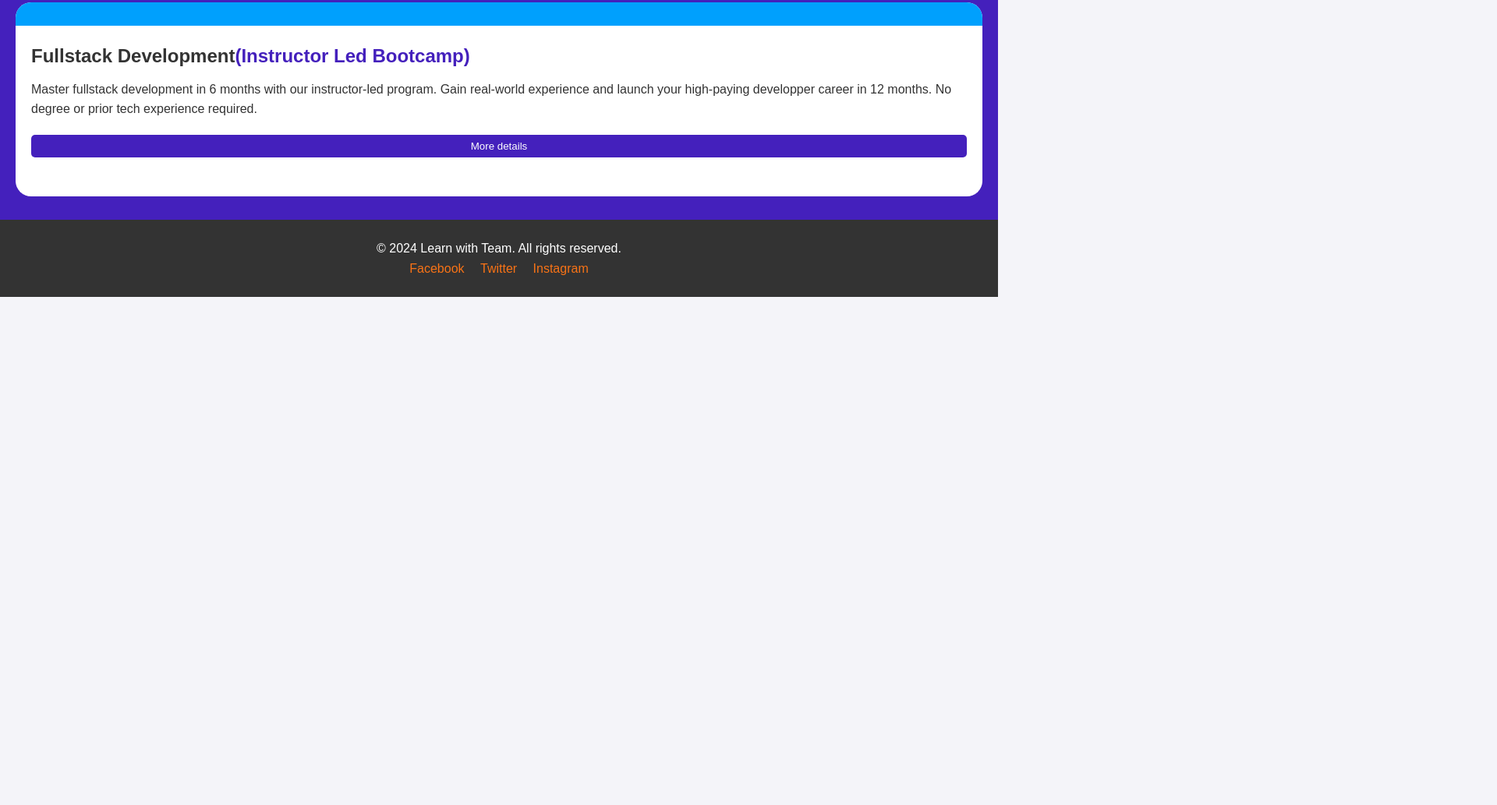
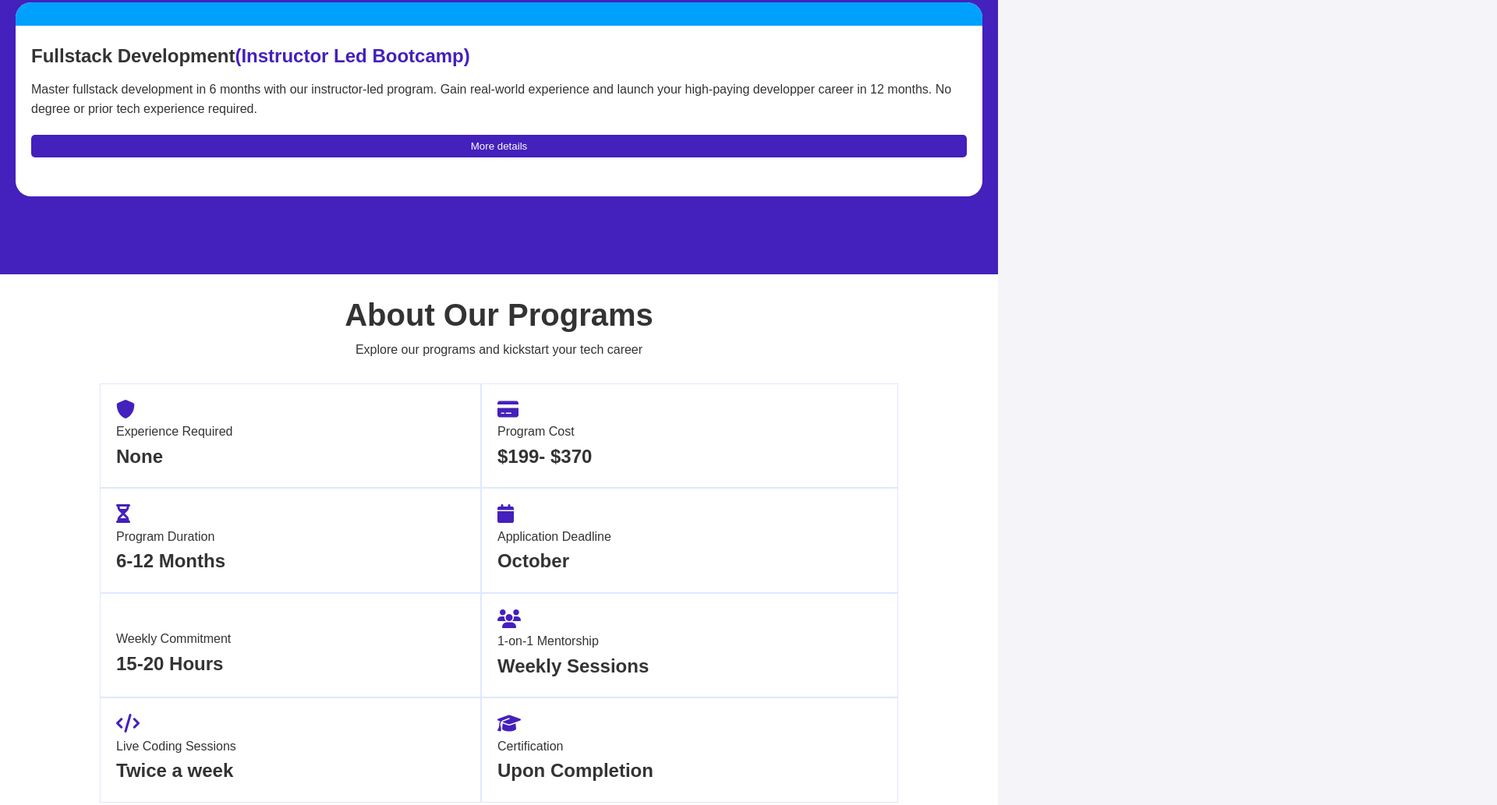
Before and after one commit to Faizol-Shobola/learn-with-team, a plain HTML site: page index.html in a window 1280 px wide. Shown: the part 782-1815 px from the top of the page at 78% size, 1920 px wide, since content can reach past the window. Before the commit the page ends 1163 px from the top, so only its background shows below. Drawn offline with Linux system fonts and the light colour scheme.

Commit message:
I completed the Online Programs Section

```diff
--- a/index.html
+++ b/index.html
@@ -5,6 +5,8 @@
     <meta name="viewport" content="width=device-width, initial-scale=1.0">
     <title>Learn with Team</title>
     <link rel="stylesheet" href="styles.css">
+    <link rel="stylesheet" href="https://cdnjs.cloudflare.com/ajax/libs/font-awesome/6.7.1/css/all.min.css">
+    <link rel="stylesheet" href="https://cdnjs.cloudflare.com/ajax/libs/font-awesome/6.7.1/css/fontawesome.min.css" integrity="sha512-lauN4D/0AgFUGvmMR+knQnbOADyD/XuQ8VF18I8Ll0+TLvsujshyxvU+uzogmQbSq6qJd5jnUdYtK8ShxXMlSg==" crossorigin="anonymous" referrerpolicy="no-referrer" />
 </head>
 <body>
     <!-- Header Section -->
@@ -125,6 +127,54 @@
                 <a href="https://olg.theprogrammersuniversity.com/full-stack-development-bootcamp"><button>More details</button></a>
             </div>
         </div>
+        <div class="grid-section">
+            <div class="grid-header">
+                <h2>About Our Programs</h2>
+                <p>Explore our programs and kickstart your tech career</p>
+            </div>
+            <div class="grid-container">
+                <div class="grid-element">
+                    <i class="fa fa-shield" aria-hidden="true"></i>
+                    <p>Experience Required</p>
+                    <p class="bold-text">None</p>
+                </div>
+                <div class="grid-element">
+                    <i class="fa fa-credit-card-alt" aria-hidden="true"></i>
+                    <p>Program Cost</p>
+                    <p class="bold-text">$199- $370</p>
+                </div>
+                <div class="grid-element">
+                    <i class="fa fa-hourglass-half" aria-hidden="true"></i>
+                    <p>Program Duration</p>
+                    <p class="bold-text">6-12 Months</p>
+                </div>
+                <div class="grid-element">
+                    <i class="fa fa-calendar" aria-hidden="true"></i>
+                    <p>Application Deadline</p>
+                    <p class="bold-text">October</p>
+                </div>
+                <div class="grid-element">
+                    <i class="fa fa-clock-o" aria-hidden="true"></i>
+                    <p>Weekly Commitment</p>
+                    <p class="bold-text">15-20 Hours</p>
+                </div>
+                <div class="grid-element">
+                    <i class="fa fa-users" aria-hidden="true"></i>
+                    <p>1-on-1 Mentorship</p>
+                    <p class="bold-text">Weekly Sessions</p>
+                </div>
+                <div class="grid-element">
+                    <i class="fa fa-code" aria-hidden="true"></i>
+                    <p>Live Coding Sessions</p>
+                    <p class="bold-text">Twice a week</p>
+                </div>
+                <div class="grid-element">
+                    <i class="fa fa-graduation-cap" aria-hidden="true"></i>
+                    <p>Certification</p>
+                    <p class="bold-text">Upon Completion</p>
+                </div>
+            </div>
+        </div>
      </section>
 
     <!-- Footer Section -->
--- a/styles.css
+++ b/styles.css
@@ -43,6 +43,7 @@ body {
 .before-header{
     text-align: center;
 }
+
 .before-header a{
     text-decoration: none;
     color: white;
@@ -172,6 +173,13 @@ body {
         display: block;
     }
 }
+@media (max-width: 475px){
+    .before-header{
+        text-align: center;
+        padding: 0 20px;
+    }
+}
+
 /* Sidebar Design*/
 .sidebar{
     padding: 10px 20px;
@@ -292,8 +300,8 @@ body {
     margin-bottom: 20px;
 }
 .logo-container{
-    width: 80%;
     display: flex;
+    overflow: hidden;
 }
 .logos{
     display: flex;
@@ -317,7 +325,7 @@ body {
 /*Online Programs Section*/
 .online-programs{
     background-color: var(--primary-color);
-    padding: 30px 20px;
+    padding-top: 30px;
 }
 .online-programs .programs-header h2{
     font-size: var(--font-size-xl);
@@ -352,7 +360,7 @@ body {
     background-color: white;
     border-radius: 20px;
     transition: all 0.3s ease;
-    margin-top: 20px;
+    margin: 20px 20px 100px;
 }
 /*
 .middle-container:hover{
@@ -399,6 +407,59 @@ body {
     background-color: var(--secondary-color-two);
 }
 
+.grid-section{
+    background-color: white;
+    width: 100%;
+    display: flex;
+    flex-direction: column;
+    align-items: center;
+    padding: 20px 0 40px;
+}
+.grid-section .grid-header{
+    text-align: center;
+}
+.grid-section .grid-header h2{
+    font-size: var(--font-size-xl);
+}
+.grid-section .grid-container{
+    display: grid;
+    grid-template-columns: auto auto;
+    width: 80%;
+    margin-top: 30px;
+}
+.grid-section .grid-container .grid-element{
+    border: 1px solid var(--light-background);
+    text-align: left;
+    padding: 20px;
+}
+.grid-section .grid-container .grid-element .fa{
+    font-size: var(--font-size-lg);
+    color: var(--primary-color);
+}
+.grid-section .grid-container .grid-element .bold-text{
+    font-size: var(--font-size-lg);
+    font-weight: 600;
+}
+
+@media (max-width: 500px){
+    .grid-section .grid-container{
+        display: grid;
+        grid-template-columns: auto;
+        width: 80%;
+        margin-top: 30px;
+    }
+    .grid-section .grid-header{
+        width: 80%;
+    }
+    .grid-section .grid-header h2{
+        font-size: 30px;
+    }
+    .grid-section .grid-container .grid-element .bold-text{
+        font-size: 18px;
+    }
+}
+
+
 /* Footer Section */
 .footer {
     background-color: var(--footer-bg-color);
```
